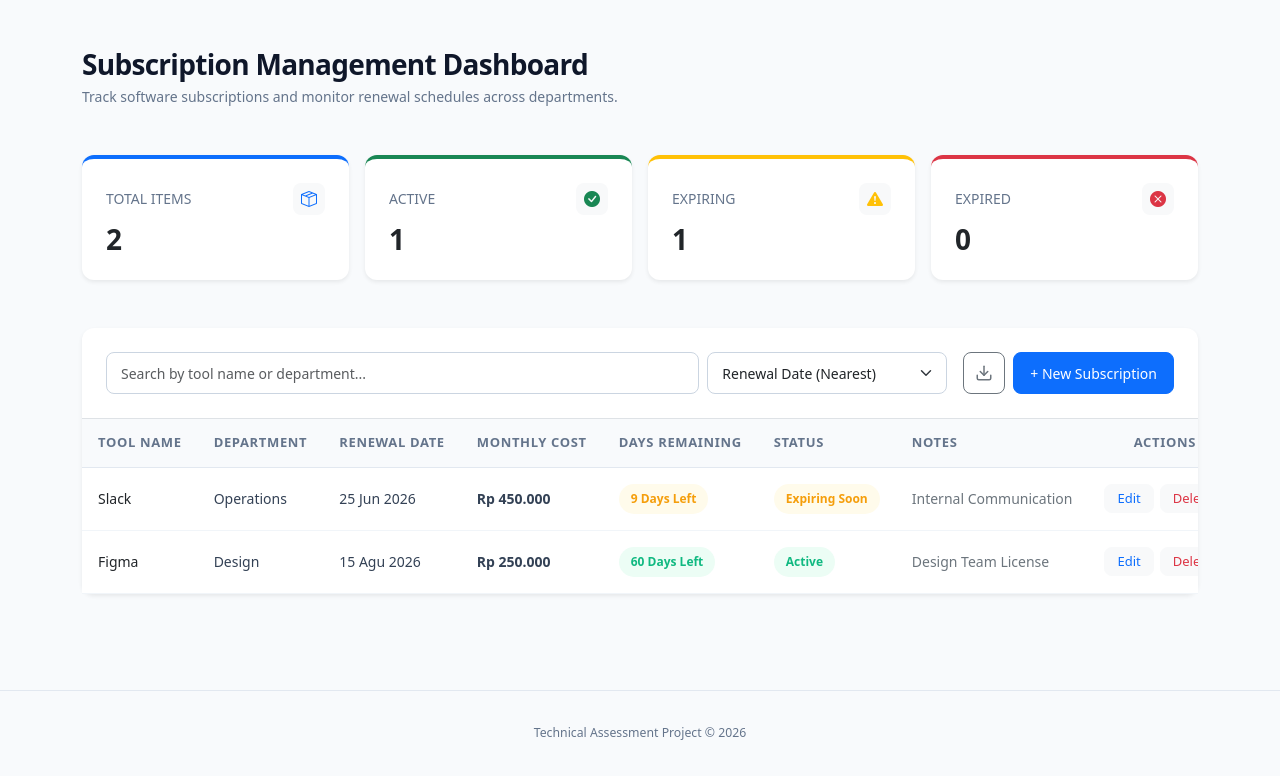
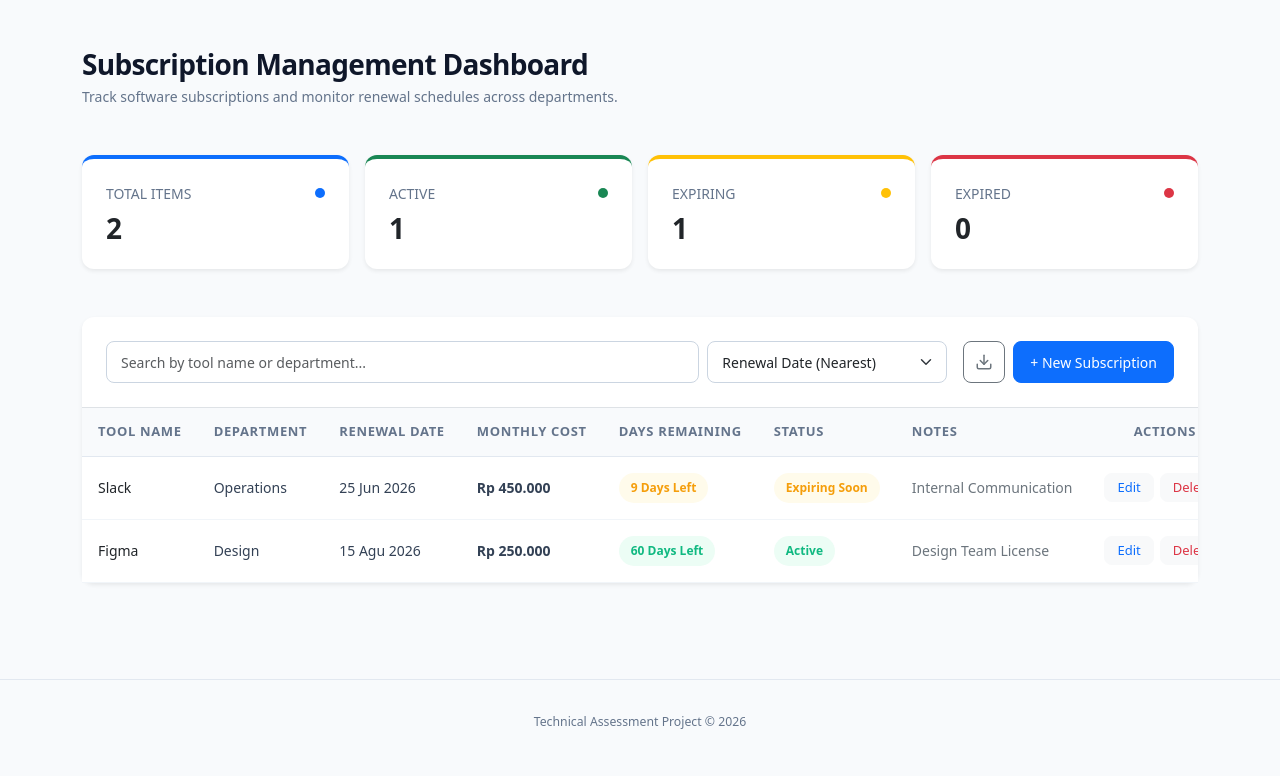
Before and after one commit to anastasiakezia/tools-subscription-tracker, a plain HTML site: page index.html in a window 1280 px wide. Drawn offline with nearby package versions, Linux system fonts and the light colour scheme.

Commit message:
Update dashboard stat cards design

```diff
--- a/index.html
+++ b/index.html
@@ -41,12 +41,10 @@
                   class="text-muted fw-medium text-uppercase tracking-wider fs-7 text-truncate"
                   >Total Items</small
                 >
-                <div
-                  class="p-2 bg-light rounded-3 text-primary d-none d-sm-flex align-items-center justify-content-center"
-                  style="width: 32px; height: 32px"
-                >
-                  <i class="bi bi-box-seam fs-6"></i>
-                </div>
+                <span
+                  class="p-1.5 bg-primary rounded-circle d-none d-sm-block"
+                  style="width: 10px; height: 10px"
+                ></span>
               </div>
               <h3 id="totalSubscriptions" class="mb-0 fw-bold fs-3 text-dark">
                 0
@@ -69,12 +67,10 @@
                   class="text-muted fw-medium text-uppercase tracking-wider fs-7 text-truncate"
                   >Active</small
                 >
-                <div
-                  class="p-2 bg-light rounded-3 text-success d-none d-sm-flex align-items-center justify-content-center"
-                  style="width: 32px; height: 32px"
-                >
-                  <i class="bi bi-check-circle-fill fs-6"></i>
-                </div>
+                <span
+                  class="p-1.5 bg-success rounded-circle d-none d-sm-block"
+                  style="width: 10px; height: 10px"
+                ></span>
               </div>
               <h3 id="activeSubscriptions" class="mb-0 fw-bold fs-3 text-dark">
                 0
@@ -97,12 +93,10 @@
                   class="text-muted fw-medium text-uppercase tracking-wider fs-7 text-truncate"
                   >Expiring</small
                 >
-                <div
-                  class="p-2 bg-light rounded-3 text-warning d-none d-sm-flex align-items-center justify-content-center"
-                  style="width: 32px; height: 32px"
-                >
-                  <i class="bi bi-exclamation-triangle-fill fs-6"></i>
-                </div>
+                <span
+                  class="p-1.5 bg-warning rounded-circle d-none d-sm-block"
+                  style="width: 10px; height: 10px"
+                ></span>
               </div>
               <h3
                 id="expiringSubscriptions"
@@ -128,12 +122,10 @@
                   class="text-muted fw-medium text-uppercase tracking-wider fs-7 text-truncate"
                   >Expired</small
                 >
-                <div
-                  class="p-2 bg-light rounded-3 text-danger d-none d-sm-flex align-items-center justify-content-center"
-                  style="width: 32px; height: 32px"
-                >
-                  <i class="bi bi-x-circle-fill fs-6"></i>
-                </div>
+                <span
+                  class="p-1.5 bg-danger rounded-circle d-none d-sm-block"
+                  style="width: 10px; height: 10px"
+                ></span>
               </div>
               <h3 id="expiredSubscriptions" class="mb-0 fw-bold fs-3 text-dark">
                 0
```
